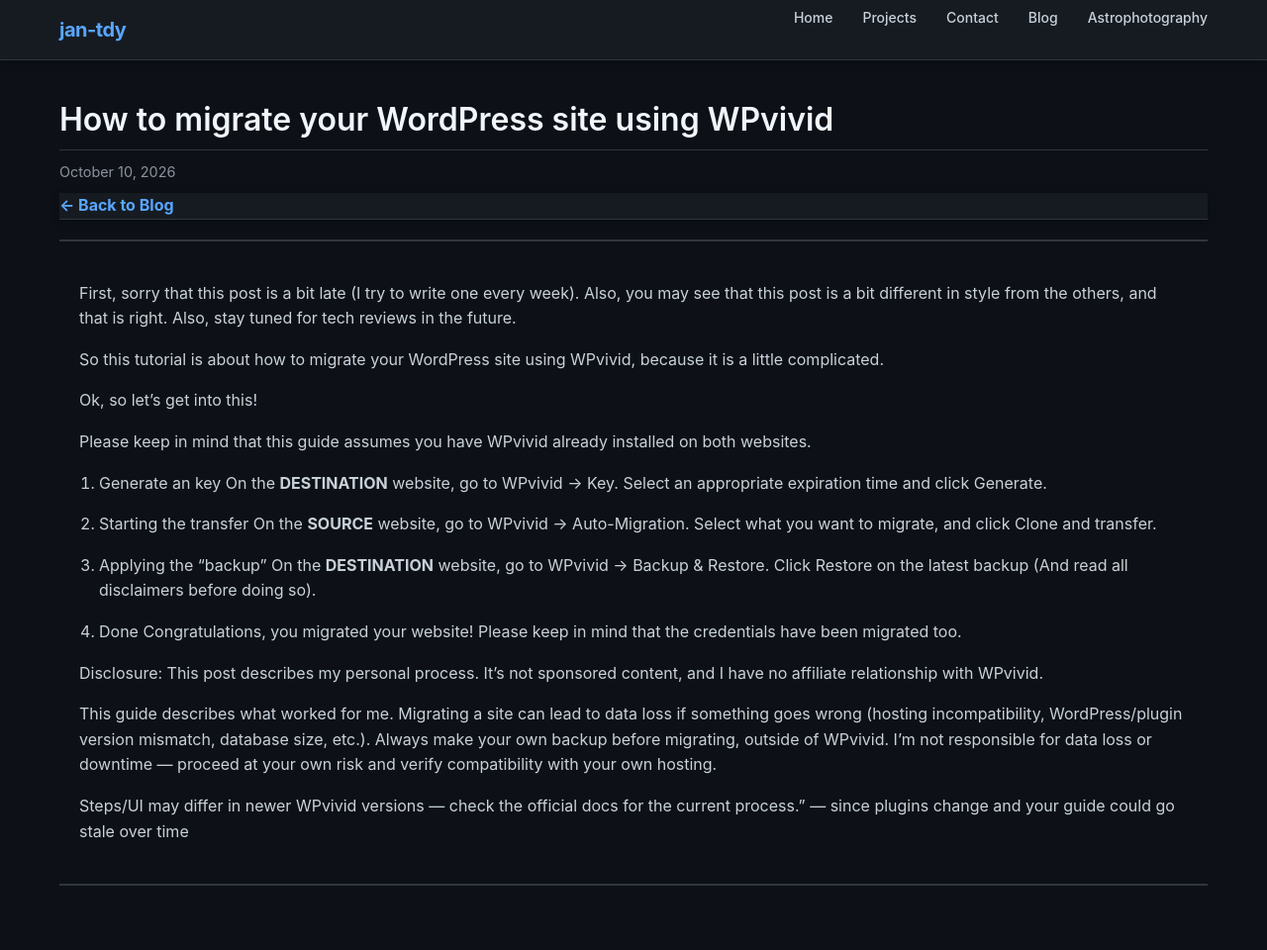
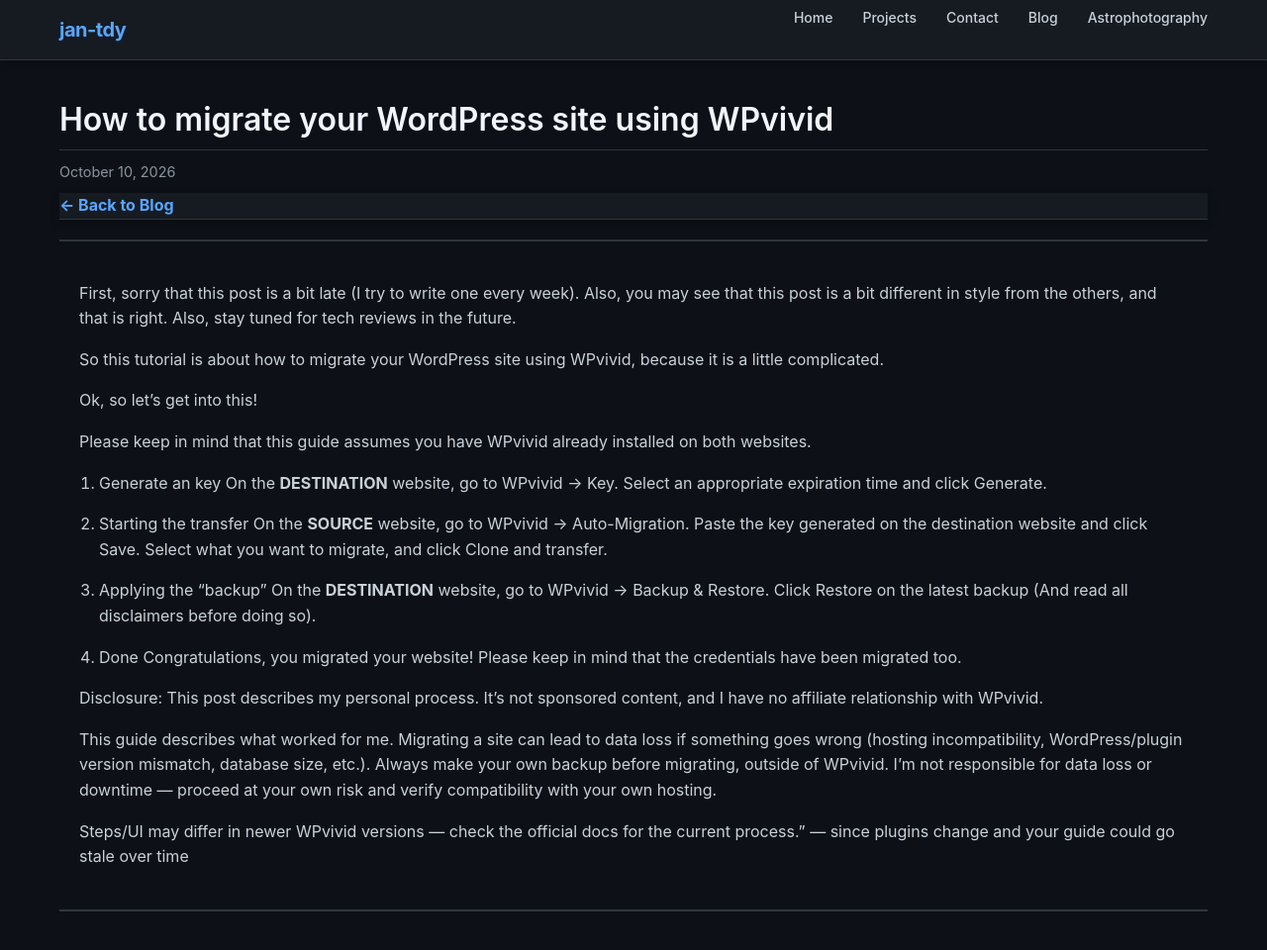
Before and after one commit to jan-tdy/jan-tdy, a Jekyll site: the page built from docs/_posts/2026-10-10-how-to-migrate-your-wordpress-site.md, in a window 1280 px wide and 991 px high. Shown: the top 960 px of the window at 99% size. Built offline with Jekyll 4.4.1, drawn with Linux system fonts in a browser that asks for light colours; comment, search, counter and statistics services are not loaded.

Commit message:
Apply suggestion from @coderabbitai[bot]
Co-authored-by: coderabbitai[bot] <136622811+coderabbitai[bot]@users.noreply.github.com>

```diff
--- a/docs/_posts/2026-10-10-how-to-migrate-your-wordpress-site.md
+++ b/docs/_posts/2026-10-10-how-to-migrate-your-wordpress-site.md
@@ -18,6 +18,7 @@
 
 2. Starting the transfer
 On the **SOURCE** website, go to WPvivid -> Auto-Migration.
+Paste the key generated on the destination website and click Save.
 Select what you want to migrate, and click Clone and transfer.
 
 3. Applying the "backup"
```
